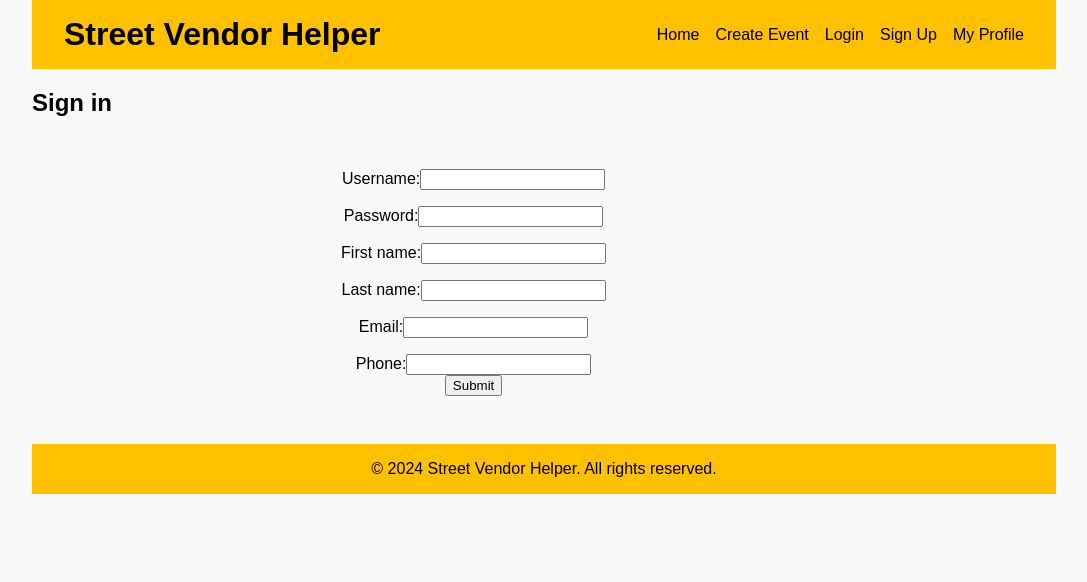
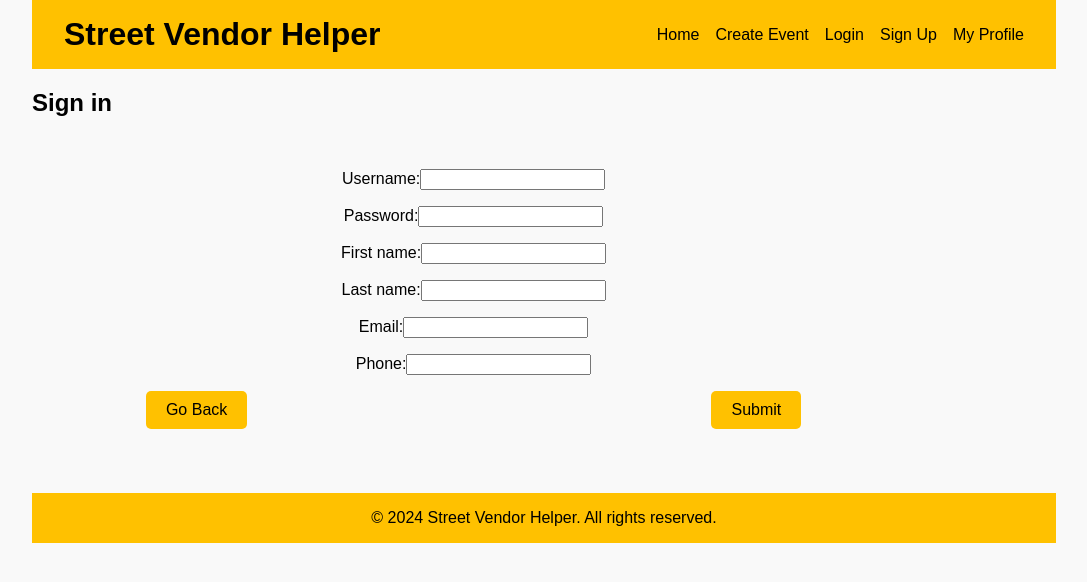
Before and after one commit to theodrackett/svh, a React (Vite) app in the folder src/svh_frontend/: page /sign-up in a window 1280 px wide. Shown: the top 582 px of the page, without its empty margins (96-1183 px from the left). Built offline with nearby package versions, Linux system fonts and the light colour scheme.

Commit message:
Fix buttons on SignUp page

```diff
--- a/src/svh_frontend/src/components/SignUp.jsx
+++ b/src/svh_frontend/src/components/SignUp.jsx
@@ -2,10 +2,14 @@ import React, { useState, useEffect } from 'react';
 import { svh_backend } from "../../../declarations/svh_backend";
 import Header from './Header';
 import Footer from './Footer';
+import Button from './Button';
+import useGoBack from '../hooks/useGoBack';
 
 // This is a placeholder for sign up. I will soon be changing it to use Internet Identity instead
 
 function SignUp() {
+
+    const { goBack, loading} = useGoBack();
 
     const [user, setUser] = useState({
         username: "",
@@ -121,7 +125,10 @@ function SignUp() {
                             onChange={handleChange}
                         />
                     </label>
-                    <button className='submit-button' type="submit">Submit</button>
+                    <div className='container dos-element-container'>
+                        <Button onClick={goBack} loading={loading}>Go Back</Button>
+                        <Button type='submit'>Submit</Button>
+                    </div>
                 </div>
             </form>
             <Footer />
```
